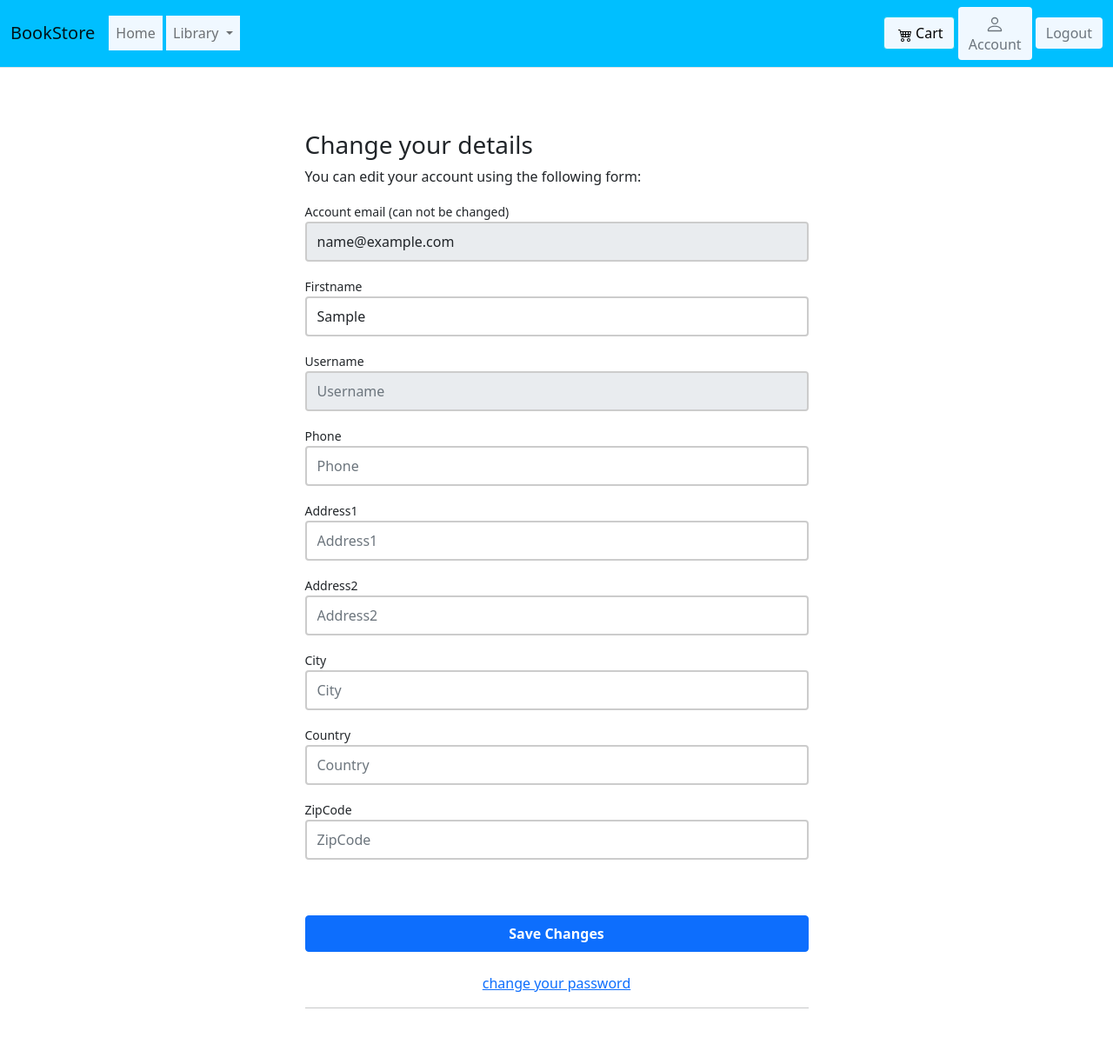
After one commit to nmogulla/Assignment3-BookStore-Repo, a Django app: page /account/profile/ in a window 1280 px wide. The commit adds this page. Shown: the whole page at 87% size. Run offline with Django 3.2, Linux system fonts and the light colour scheme; the visitor is signed in with stand-in values (Sample User, id 1); data that the repository does not hold is empty; some libraries are stand-ins or nearby versions.

Commit message:
Added account code

```diff
--- a/account/forms.py
+++ b/account/forms.py
@@ -94,19 +94,57 @@ class UserEditForm(forms.ModelForm):
             attrs={'class': 'form-control mb-3', 'placeholder': 'email', 'id': 'form-email', 'readonly': 'readonly'}))
 
     user_name = forms.CharField(
-        label='Firstname', min_length=4, max_length=50, widget=forms.TextInput(
-            attrs={'class': 'form-control mb-3', 'placeholder': 'Username', 'id': 'form-firstname',
+        label='Username', min_length=4, max_length=50, widget=forms.TextInput(
+            attrs={'class': 'form-control mb-3', 'placeholder': 'Username', 'id': 'form-username',
                    'readonly': 'readonly'}))
 
     first_name = forms.CharField(
-        label='Username', min_length=4, max_length=50, widget=forms.TextInput(
-            attrs={'class': 'form-control mb-3', 'placeholder': 'Firstname', 'id': 'form-lastname'}))
+        label='Firstname', min_length=0, max_length=50, widget=forms.TextInput(
+            attrs={'class': 'form-control mb-3', 'placeholder': 'Firstname', 'id': 'form-firstname'}))
+
+    phone_number = forms.CharField(
+        label='Phone', min_length=0, max_length=50, widget=forms.TextInput(
+            attrs={'class': 'form-control mb-3', 'placeholder': 'Phone', 'id': 'form-phonenumber'}))
+
+    address_line_1 = forms.CharField(
+        label='Address1', min_length=0, max_length=50, widget=forms.TextInput(
+            attrs={'class': 'form-control mb-3', 'placeholder': 'Address1', 'id': 'form-address_line_1'}))
+
+    address_line_2 = forms.CharField(
+        label='Address2', min_length=0, max_length=50, widget=forms.TextInput(
+            attrs={'class': 'form-control mb-3', 'placeholder': 'Address2', 'id': 'form-address_line_2'}))
+
+    town_city = forms.CharField(
+        label='City', min_length=0, max_length=50, widget=forms.TextInput(
+            attrs={'class': 'form-control mb-3', 'placeholder': 'City', 'id': 'form-town_city'}))
+
+    country = forms.CharField(
+        label='Country', min_length=0, max_length=50, widget=forms.TextInput(
+            attrs={'class': 'form-control mb-3', 'placeholder': 'Country', 'id': 'form-country'}))
+
+    postcode = forms.CharField(
+        label='ZipCode', min_length=0, max_length=50, widget=forms.TextInput(
+            attrs={'class': 'form-control mb-3', 'placeholder': 'ZipCode', 'id': 'form-postcode'}))
 
     class Meta:
         model = User
-        fields = ('email', 'user_name', 'first_name',)
+        fields = ('email', 'user_name', 'first_name', 'phone_number', 'address_line_1', 'address_line_2', 'town_city', 'country', 'postcode')
 
     def __init__(self, *args, **kwargs):
         super().__init__(*args, **kwargs)
         self.fields['user_name'].required = True
         self.fields['email'].required = True
+        self.fields['first_name'].required = True
+        self.fields['phone_number'].required = False
+        self.fields['address_line_1'].required = False
+        self.fields['address_line_2'].required = False
+        self.fields['town_city'].required = False
+        self.fields['country'].required = False
+
+
+class ViewProfileForm(forms.ModelForm):
+    class Meta:
+        model = User
+        fields = (
+            'user_name', 'email', 'first_name', 'phone_number', 'address_line_1', 'address_line_2', 'town_city',
+            'country')
--- a/account/templates/account/base.html
+++ b/account/templates/account/base.html
@@ -54,7 +54,7 @@
                     </svg>
                     Cart
                 </a>&nbsp;
-                <a type="button" role="button" href="#"
+                <a type="button" role="button" style="background-color: aliceblue" href="{% url "account:profile" %}"
                    class="btn btn-outline-secondary border-0 basket-btn">
                     <div>
                         <svg xmlns="http://www.w3.org/2000/svg" width="22" height="22" fill="currentColor"
--- a/account/templates/account/registration/login.html
+++ b/account/templates/account/registration/login.html
@@ -47,12 +47,10 @@
                                     </button>
                                 </div>
                                 <p class="text-center pb-3" style="margin-right: 146px">
-                                    <a href="{% url "account:register" %}">Create an account</a>
+                                    <a href="{% url "account:register" %}">Create an account</a> &nbsp;&nbsp;
+                                    <a href="{% url "account:password_reset" %}">Forgotten Password?</a>
                                 </p>
                             </form>
-                            <p class="small text-center pt-4">
-                                {% comment %} <a href="{% url "password_reset" %}">Forgotten Password?</a> {% endcomment %}
-                            </p>
                             <p class="small text-center">
                                 {% comment %} <a href="{% url "accounts:register" %}">Help Center?</a> {% endcomment %}
                             </p>
--- /dev/null
+++ b/account/templates/account/registration/password_reset_email.html
@@ -0,0 +1,4 @@
+Someone asked for password reset for email {{ email }}.
+Follow the link below:
+{{ protocol }}://{{ domain }}{% url "password_reset_confirm" uidb64=uid token=token %}
+Your username, in case you've forgotten is {{ user.get_username }}
--- /dev/null
+++ b/account/templates/account/registration/profile.html
@@ -0,0 +1,77 @@
+{% extends "../base.html" %}
+{% block title %}Edit Profile{% endblock %}
+{% block content %}
+
+    <style>
+        .account-form input {
+            border: 2px solid #ccc;
+            height: calc(2em + .75rem + 2px);
+        }
+
+        .account-form input:focus {
+            border-color: #1497ff;
+            box-shadow: none;
+        }
+    </style>
+
+    <div class="container-fluid">
+        <div class="row no-gutter">
+            <div class="col-md-12">
+                <div class="login d-flex align-items-center py-5">
+                    <div class="container">
+                        <div class="row">
+                            <div class="col-12 col-lg-7  mx-auto">
+
+                                <form class="account-form px-4 pt-4" method="post" enctype="multipart/form-data">
+
+                                    {% if user_form.is_valid and profile_form.is_valid  %}
+                                        <div class="alert alert-primary" role="alert">
+                                            Details successfully updated!
+                                        </div>
+                                        <p class="small text-center pt-0">
+                                            <a href="{% url "account:dashboard" %}">Back to Dashboard</a>
+                                        </p>
+                                    {%else%}
+                                        <h3>Change your details</h3>
+                                        <p>You can edit your account using the following form:</p>
+                                    {% endif %}
+
+                                    {% if form.errors %}
+                                        <div class="alert alert-primary" role="alert">
+                                            Error: Please try again!
+                                        </div>
+                                    {% endif %}
+                                    {% csrf_token %}
+                                    <label class="small font-weight-bold">{{ user_form.email.label}}</label>
+                                    {{ user_form.email }}
+                                    <label class="small font-weight-bold">{{ user_form.first_name.label}}</label>
+                                    {{ user_form.first_name }}
+                                    <label class="small font-weight-bold">{{ user_form.user_name.label}}</label>
+                                    {{ user_form.user_name }}
+                                    <label class="small font-weight-bold">{{ user_form.phone_number.label}}</label>
+                                    {{ user_form.phone_number }}
+                                    <label class="small font-weight-bold">{{ user_form.address_line_1.label}}</label>
+                                    {{ user_form.address_line_1 }}
+                                    <label class="small font-weight-bold">{{ user_form.address_line_2.label}}</label>
+                                    {{ user_form.address_line_2 }}
+                                    <label class="small font-weight-bold">{{ user_form.town_city.label}}</label>
+                                    {{ user_form.town_city }}
+                                    <label class="small font-weight-bold">{{ user_form.country.label}}</label>
+                                    {{ user_form.country }}
+                                    <label class="small font-weight-bold">{{ user_form.postcode.label}}</label>
+                                    {{ user_form.postcode }}
+                                    <button class="btn btn-primary btn-block py-2 mb-4 mt-5 fw-bold w-100" type="submit"
+                                            value="Save changes">Save Changes</button>
+                                    <p class="text-center">
+                                        <a href="{% url "password_change" %}">change your password</a>
+                                    </p>
+                                    <hr class="mb-3">
+                                </form>
+                            </div>
+                        </div>
+                    </div>
+                </div>
+            </div>
+        </div>
+    </div>
+{% endblock %}
--- a/account/urls.py
+++ b/account/urls.py
@@ -1,5 +1,5 @@
 from django.contrib.staticfiles.urls import staticfiles_urlpatterns
-from django.urls import path, include
+from django.urls import path, include, reverse_lazy
 from django.contrib.auth import views as auth_views
 from . import views
 from .forms import (UserLoginForm)
@@ -9,11 +9,17 @@ app_name = 'account'
 urlpatterns = [
     path('login/', views.user_login, name='login'),
     path('login/', auth_views.LoginView.as_view(), name='login'),
+    path('logout/', auth_views.LogoutView.as_view(next_page='/account/login/'), name='logout'),
     path('logout/', auth_views.LogoutView.as_view(), name='logout'),
-    # path('login/', auth_views.LoginView.as_view(template_name='account/registration/login.html',
-    # form_class=UserLoginForm), name='login'),
+    path('password-change/', auth_views.PasswordChangeView.as_view(), name='password_change'),
+    path('password_change/done/', auth_views.PasswordChangeDoneView.as_view(), name='password_change_done'),
     path('register/', views.account_register, name='register'),
+    path('profile/', views.user_profile, name='profile'),
     path('logout/', auth_views.LogoutView.as_view(next_page='/account/login/'), name='logout'),
+    path('password_reset/', auth_views.PasswordResetView.as_view(), name='password_reset'),
+    path('password_reset/done/', auth_views.PasswordResetDoneView.as_view(), name='password_reset_done'),
+    path('reset/<uidb64>/<token>/', auth_views.PasswordResetConfirmView.as_view(), name='password_reset_confirm'),
+    path('reset/done/', auth_views.PasswordResetCompleteView.as_view(), name='password_reset_complete'),
 ]
 
 urlpatterns += staticfiles_urlpatterns()
--- a/account/views.py
+++ b/account/views.py
@@ -34,6 +34,21 @@ def account_register(request):
     return render(request, 'account/registration/register.html', {'form': registerForm})
 
 
+def user_profile(request):
+    #user = User.objects.filter(pk=pk)
+    #profileForm = ViewProfileForm(request.POST, instance=User.objects.get(pk=pk))
+    #return render(request, 'account/registration/profile.html', {'user_form': profileForm})
+    if request.method == 'POST':
+        user_form = UserEditForm(instance=request.user, data=request.POST)
+        if user_form.is_valid():
+            user_form.save()
+        return redirect('storage:products_list')
+    else:
+        user_form = UserEditForm(instance=request.user)
+    return render(request,
+                  'account/registration/profile.html', {'user_form': user_form})
+
+
 def user_login(request):
     if request.method == 'POST':
         form = LoginForm(request.POST)
--- a/core/urls.py
+++ b/core/urls.py
@@ -14,7 +14,7 @@ Including another URLconf
     2. Add a URL to urlpatterns:  path('blog/', include('blog.urls'))
 """
 from django.contrib import admin
-from django.urls import path, include
+from django.urls import path, include, reverse_lazy
 from django.conf import settings
 from django.conf.urls.static import static
 from django.contrib.auth import views as auth_views
@@ -27,6 +27,9 @@ urlpatterns = [
     path('logout/', auth_views.LogoutView.as_view(), name='logout'),
     path('cart/', include('cart.urls', namespace='cart')),
     path('account/', include('account.urls', namespace='account')),
+    path('password-change/', auth_views.PasswordChangeView.as_view(), name='password_change'),
+    path('password-change/', auth_views.PasswordChangeView.as_view(success_url=reverse_lazy('account'
+                                                                                            ':password_change_done')), name='password_change'),
 ]
 
 if settings.DEBUG:
```
Also changed, not shown: account/templates/account/registration/password_change_done.html (added, +9 -0 lines), account/templates/account/registration/password_change_form.html (added, +14 -0 lines), account/templates/account/registration/password_reset_complete.html (added, +9 -0 lines), account/templates/account/registration/password_reset_done.html (added, +10 -0 lines), account/templates/account/registration/password_reset_form.html (added, +14 -0 lines), account/templates/account/registration/password_rest_confirm.html (added, +19 -0 lines), storage/templates/storage/base.html.
